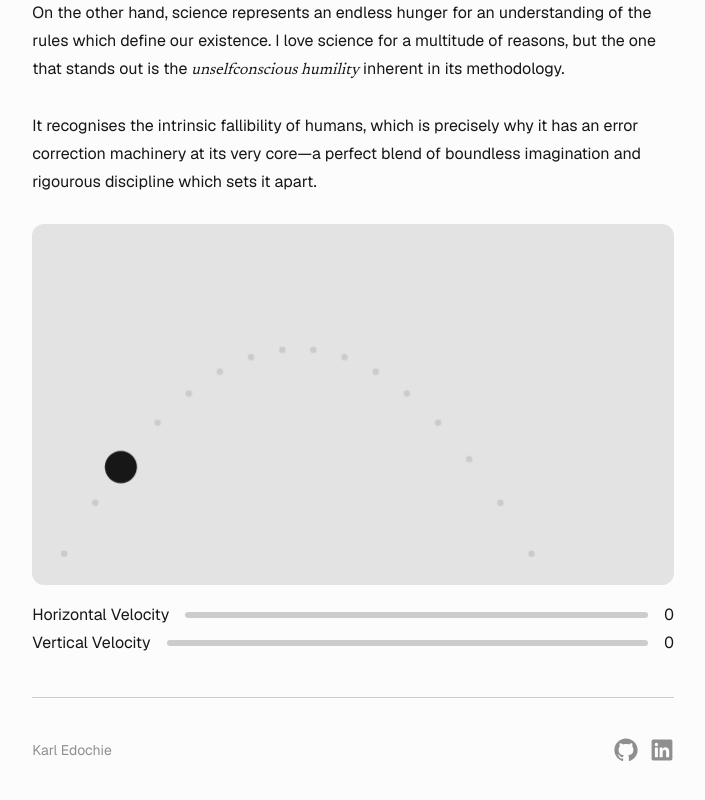
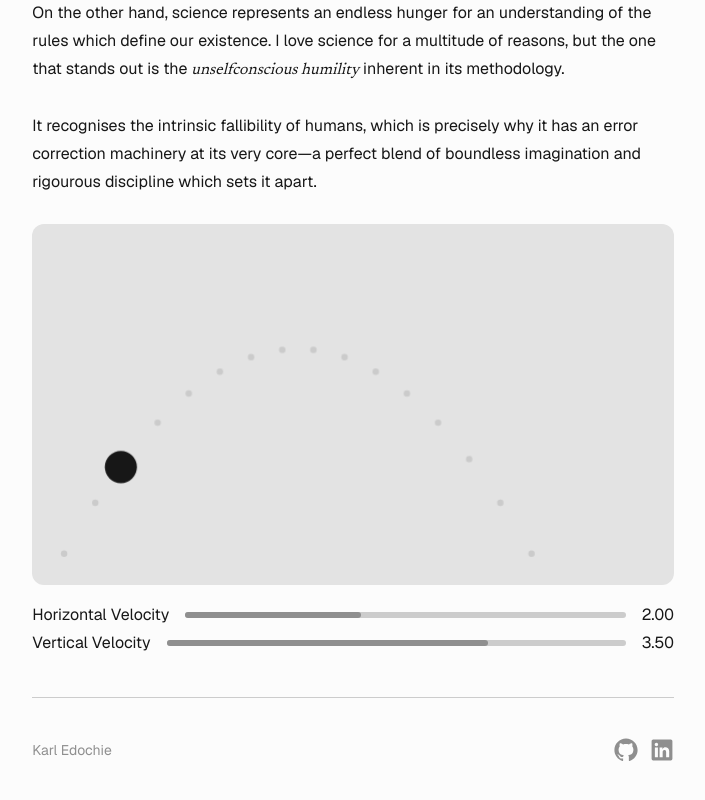
Before and after one commit to Karledo/karledo.github.io, a Next.js app: page /writing/the-beauty-of-mathematics-and-science in a window 1280 px wide. Shown: the part 647-1447 px from the top of the page, without its empty margins (287-992 px from the left). Built offline with nearby package versions, Linux system fonts and the light colour scheme.

Commit message:
Refactor base slider to update external refs

```diff
--- a/components/base-slider.tsx
+++ b/components/base-slider.tsx
@@ -1,5 +1,5 @@
 import * as Slider from "@radix-ui/react-slider";
-import { ComponentPropsWithoutRef, ComponentPropsWithRef, CSSProperties, RefObject, useRef } from "react";
+import { ComponentPropsWithoutRef, ComponentPropsWithRef, CSSProperties, ReactNode, RefObject, useRef } from "react";
 
 type BaseSliderProps = Omit<ComponentPropsWithRef<typeof Slider.Root>, "className"> & {
   rangeStyle?: CSSProperties;
@@ -24,30 +24,39 @@ export function BaseSlider({ rangeStyle, ...props }: BaseSliderProps) {
 
 type RefSliderProps = {
   sharedRef: RefObject<number>;
-  label: string;
-  mapFn?: (value: number) => number;
-  displayFn?: (value: number) => number | string;
-  ref: RefObject<HTMLInputElement>;
+  label: ReactNode;
+  map?: (value: number) => number;
+  inverseMap?: (value: number) => number;
+  display?: (value: number) => number | string;
+  ref?: RefObject<HTMLInputElement>;
 } & Omit<ComponentPropsWithoutRef<typeof BaseSlider>, "onValueChanged">;
 
-export function RefSlider({ sharedRef, label, mapFn, displayFn, ref, ...props }: RefSliderProps) {
+export function RefSlider({
+  sharedRef,
+  label,
+  map = (v) => v,
+  inverseMap = (v) => v,
+  display = (v) => v,
+  ref,
+  ...props
+}: RefSliderProps) {
   const displayRef = useRef<HTMLSpanElement>(null);
   const internalRef = useRef<HTMLInputElement>(null);
   const sliderRef = ref ? ref : internalRef;
 
   return (
     <div className="grid grid-cols-[auto_1fr_auto] items-center gap-x-4 tabular-nums">
-      <span>{label}</span>
+      {label}
       <BaseSlider
         ref={sliderRef}
+        defaultValue={[inverseMap(sharedRef.current)]}
         {...props}
         onValueChange={([value]) => {
-          sharedRef.current = mapFn ? mapFn(value) : value;
-          if (displayRef.current) displayRef.current.innerHTML = `${displayFn ? displayFn(value) : value}`;
+          sharedRef.current = map(value);
+          if (displayRef.current) displayRef.current.innerHTML = `${display(value)}`;
         }}
       />
-      <span ref={displayRef} dangerouslySetInnerHTML={{ __html: sliderRef.current?.value ?? 0 }}></span>
-      <div></div>
+      <span ref={displayRef} dangerouslySetInnerHTML={{ __html: display(inverseMap(sharedRef.current)) }}></span>
     </div>
   );
 }
```
